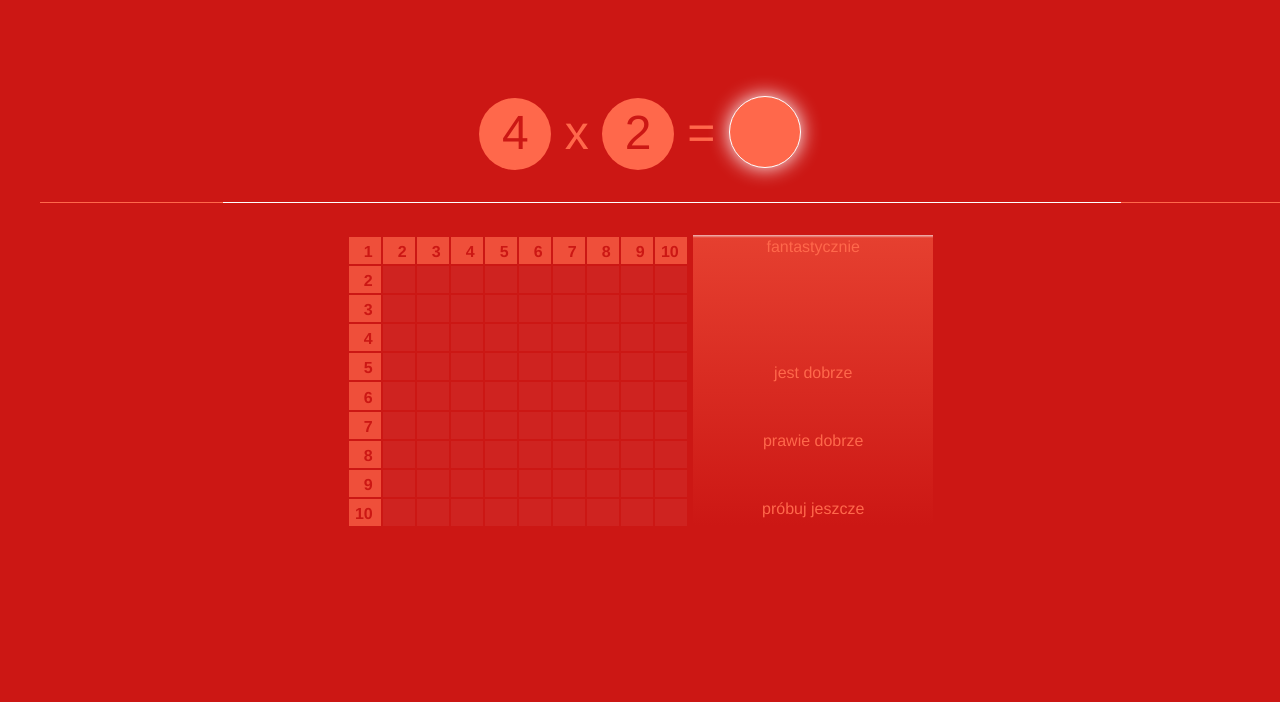
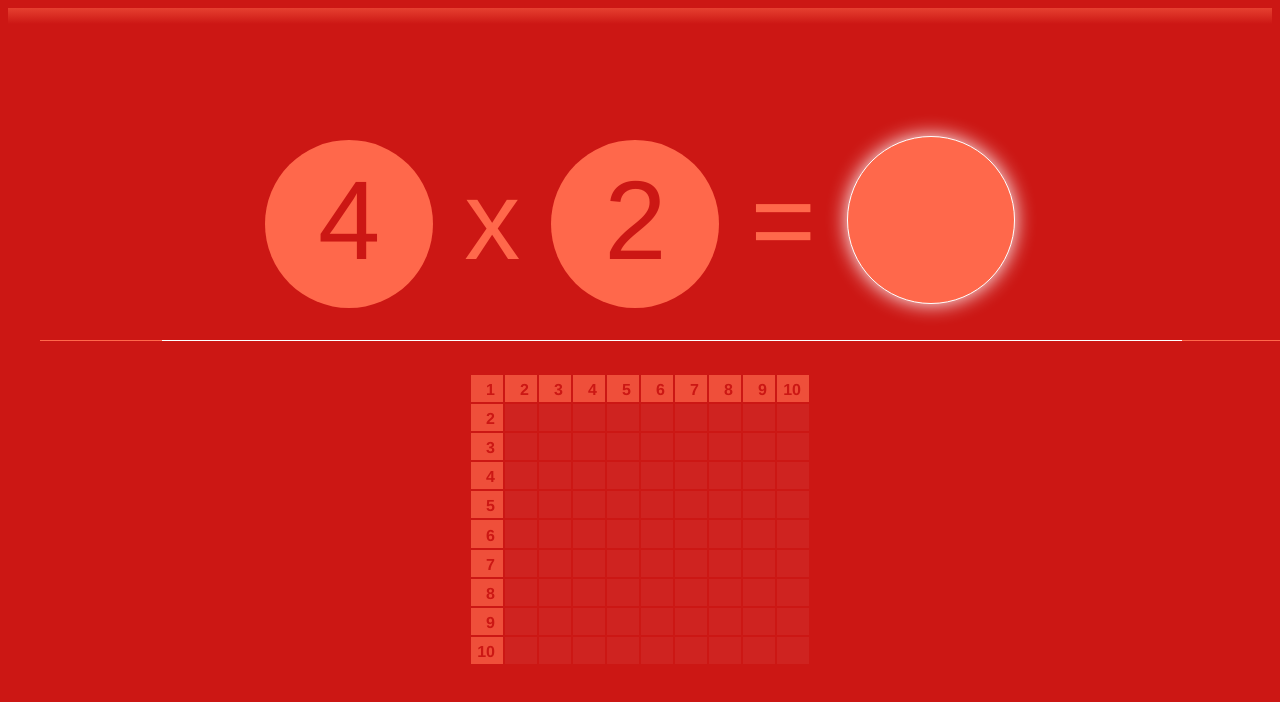
Before and after one commit to ntxt/ultiplicate, a plain HTML site: page index.html in a window 1280 px wide. Shown: the top 702 px of the page. Drawn offline with nearby package versions, Linux system fonts and the light colour scheme.

Commit message:
moved results stats to the top, added es and en

```diff
--- a/index.html
+++ b/index.html
@@ -11,6 +11,10 @@
     </head>
     <body>
         <div class="main">
+            <div class="results">
+                <span class="label"></span>
+                <span class="bg"></span>
+            </div>
             <div class="question">
                 <span class="qbody">
                     <span class="a"></span>
@@ -26,13 +30,6 @@
             <div class="time"><span class="progress"></span></div>
             <div class="stats">
                     <table class="board"></table>
-                    <div class="results">
-                        <div class="bg"></div>
-                        <span>fantastycznie</span>
-                        <span>jest dobrze</span>
-                        <span>prawie dobrze</span>
-                        <span>próbuj jeszcze</span>
-                    </div>
             </div>
 
         </div>
--- a/ultiplicate.css
+++ b/ultiplicate.css
@@ -20,7 +20,7 @@ body{
     display:inline-block;
     vertical-align: top;
     text-align: left;
-    max-width:40%
+    max-width:80%
 }
 .board{
     margin:0;
@@ -47,9 +47,19 @@ td,th{
     transition: background-color 200ms linear;
 }
 .question {
-    font-size: 3em;
     width:100%;
-    margin-top:2em;
+}
+@media only screen and (min-width: 768px) {
+    .question{
+        font-size: 7em;
+        margin-top:1em;
+    }
+}
+@media only screen and (max-width: 767px) {
+    .question{
+        font-size: 3em;
+        margin-top:0.5em;
+    }
 }
 .highlight {
     background-color:light#FF684B;
@@ -125,34 +135,11 @@ input::-webkit-inner-spin-button {
     opacity:0.2;
     background-color: black;
  }
- .results span{
-    display:block;
-    width:100%;
-    height:25%;
-    margin:0;
-    line-height: 25%;
-    text-align:center;
-    position: relative;
-    bottom: 0;
-    left: 0;
-    padding-top:10px;
-}
-.results span:nth-of-type(1){
-    height:40%;
-}
-.results span:nth-of-type(2){
-    height:20%;
-}
-.results span:nth-of-type(3){
-    height:20%;
-}
-.results span:nth-of-type(4){
-    height:20%;
-}
+
 .results{
     position:relative;
-    width:15em;
-    height:18.2em;
+    height:1em;
+    width:
 }
 .bg{
     background: linear-gradient(to top, rgba(204,23,20,1) 0%,rgba(255,104,75,0.5) 99%, rgba(255,255,255,0.7) 100%);
--- a/ultiplicate.js
+++ b/ultiplicate.js
@@ -1,12 +1,28 @@
 $(document).ready(function(){
     var $d = $('.main');
-    //$d.append('<div>test</div>');
-    var quest,
+
+    var lang = {
+            "pl-PL" : {
+                times : " razy ",
+                next  : " OK, następne. "
+            },
+            "en-GB" : {
+                times : " times ",
+                next  : " OK, next one. "
+            },
+            "es-ES" : {
+                times : " por ",
+                next  : " OK, siguiente. "
+            }
+        },
+        locale = getLang(),
+        quest,
         resp = "?",
         timer,
+        respTime = 15,
         results = [],
         matrix = [],
-        weights = []
+        weights = [],
         rowStatus = [];
 
     for(var i = 1; i <= 10; i++){ rowStatus[i] = true; }
@@ -22,7 +38,7 @@ $(document).ready(function(){
         return {
             a : ab.a,
             b : ab.b,
-            time : 10,
+            time : respTime,
             timeLeft : 0,
             timeStep : 0.1
         }
@@ -158,7 +174,7 @@ $(document).ready(function(){
         }
     }
     function markTimeout(){
-        say(" " + (quest.a * quest.b) + "!OK, Następne",);//"! OK, Nastempne");
+        say(" " + (quest.a * quest.b) + lang[locale].next,);
         clearInterval(timer);
         storeResult(false);
         calculateMatrix();
@@ -188,7 +204,7 @@ $(document).ready(function(){
         results.push(quest);
     }
     function drawNewQuest(){
-        renderWeights();
+        renderResults();
         var countDown = 40,
             drawTimer = setInterval(function(){
                 $('.test').html(countDown);
@@ -200,19 +216,20 @@ $(document).ready(function(){
                     startTimer(quest);
                     clearOK();
                     $("input").val("").focus();
-                    say(quest.a + " razy " + quest.b +"?");
+                    say(quest.a + lang[locale].times + quest.b +"?");
                 }
             }, 50);
 
     }
 
-    function renderWeights(){
+    function renderResults(){
         if(!weights || weights.length === 0) return;
         var $r = $(".results .bg"),
             avg = weights.reduce( function(a, b){
                 return (a.w || a) + b.w;
             } ) / weights.length;
-        $r.height((100 * avg)+"%");
+        $r.width((100 * avg)+"%");
+        $(".results .label").html((100 * avg).toFixed(2));
         //$r.html(Math.floor(avg * 100));
         //weights.forEach(function(v){
         //    $r.prepend("<span>"+v.a+" x "+v.b+": " + v.w.toFixed(2) + "</span>");
@@ -222,12 +239,17 @@ $(document).ready(function(){
     function say(text){
         var msg = new SpeechSynthesisUtterance();
         //msg.voice = window.speechSynthesis.getVoices()[1];
-        msg.lang = "pl-PL";
+        msg.lang = getLang();
         msg.rate = 1;
         msg.pitch = 1;
         msg.text = text;
 
-
         speechSynthesis.speak(msg);
     }
+
+    function getLang(){
+        if (navigator.languages != undefined)
+        return navigator.languages[0];
+        else return navigator.language;
+    }
 });
```
